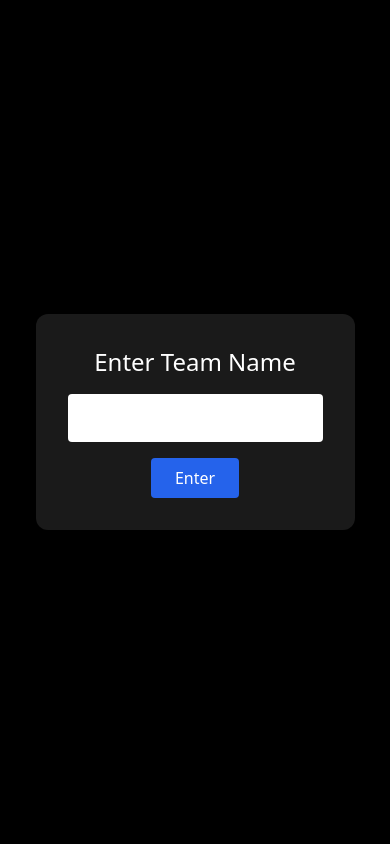
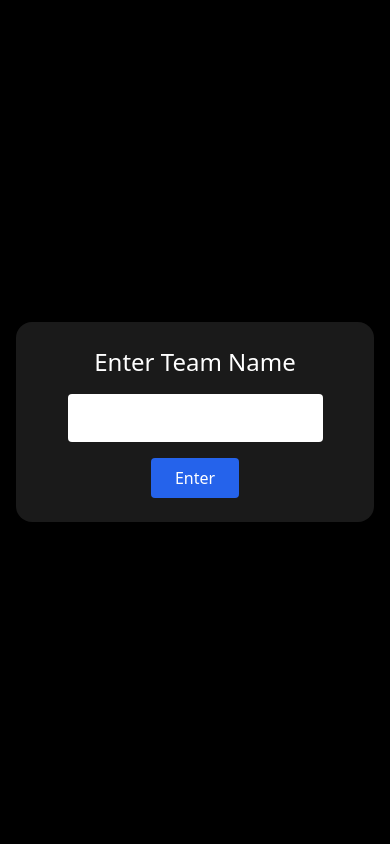
Before and after one commit to syedroshanriyan/techno-quiz, a Flask app: page /join in a window 390 px wide. Run offline with Flask 3, Linux system fonts and the light colour scheme; some libraries are stand-ins or nearby versions.

Commit message:
join.html
Updated layout and styling for mobile responsiveness.

```diff
--- a/templates/join.html
+++ b/templates/join.html
@@ -1,12 +1,13 @@
 <!DOCTYPE html>
 <html>
 <head>
+<meta name="viewport" content="width=device-width, initial-scale=1.0">
 <script src="https://cdn.tailwindcss.com"></script>
 </head>
 
-<body class="bg-black text-white flex items-center justify-center h-screen">
+<body class="bg-black text-white min-h-screen flex items-center justify-center px-4">
 
-<div class="bg-white/10 p-8 rounded-xl text-center">
+<div class="bg-white/10 p-6 sm:p-10 rounded-2xl w-full max-w-md text-center">
 
   <h2 class="mb-4 text-2xl">Enter Team Name</h2>
 
```
